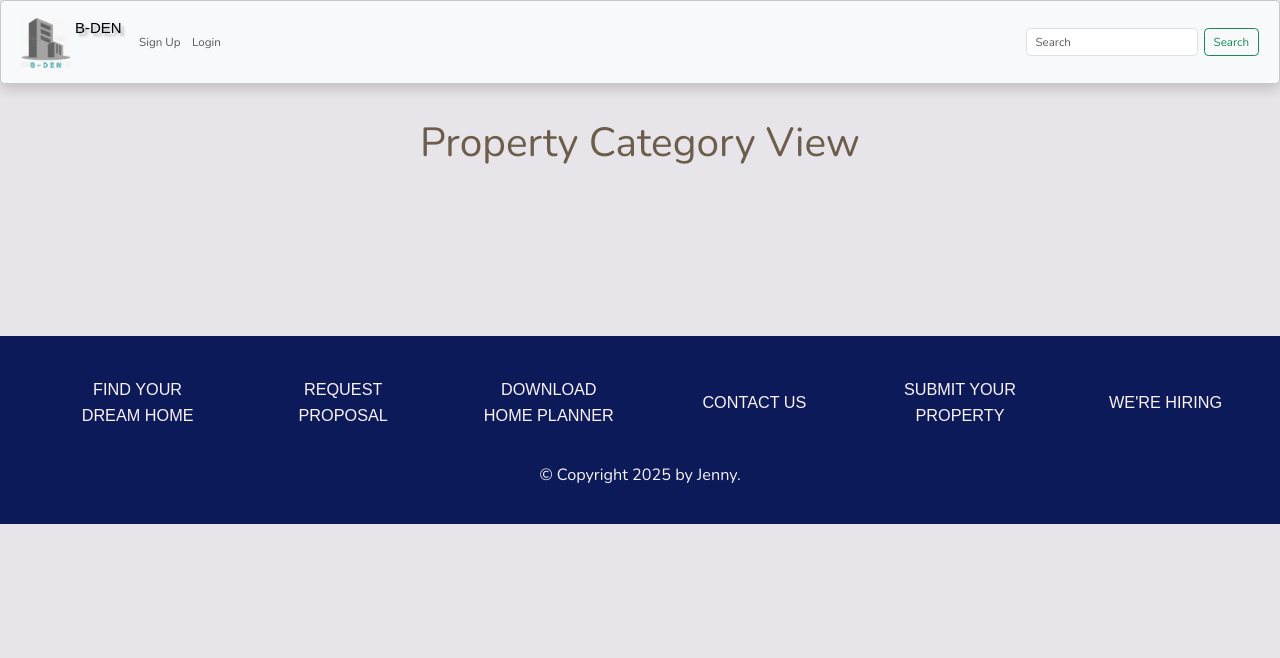
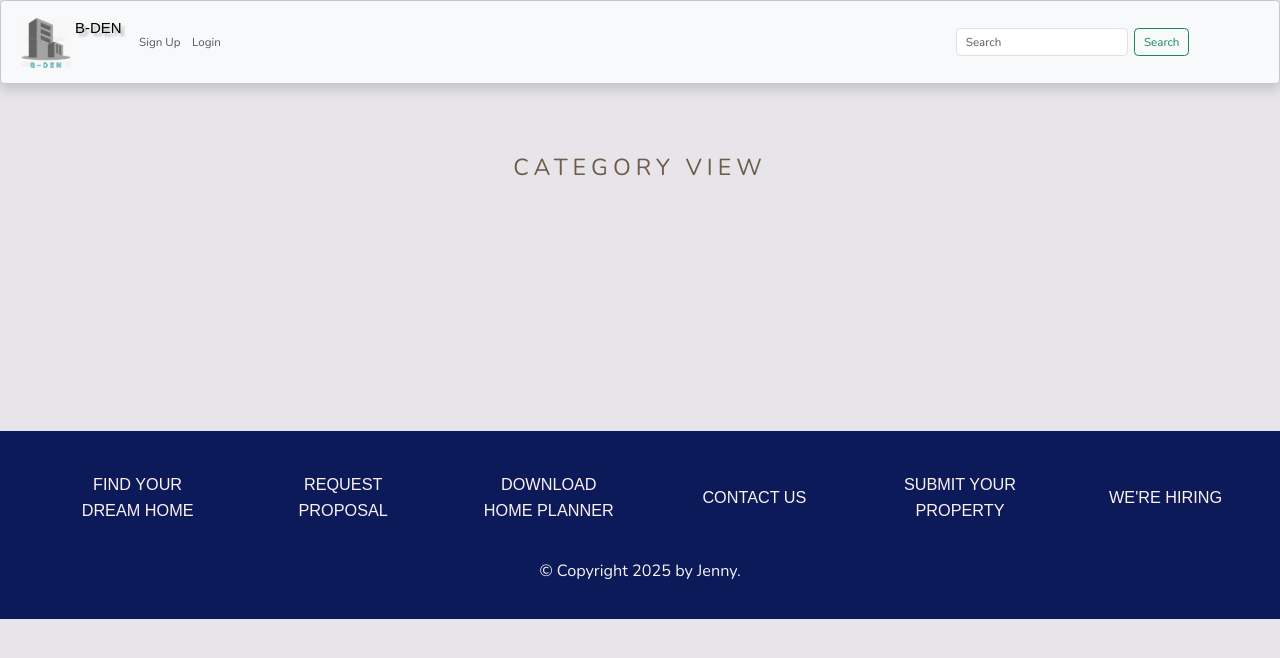
Before and after one commit to Francis-7/bden-property_management, a Django app: template bdenapp/templates/bdenapp/category.html in a window 1280 px wide. Shown: the top 658 px of the page. Run offline with Django 5.2, Linux system fonts and the light colour scheme; the template is opened without the code that fills it, so the values that code supplies are empty; some libraries are stand-ins or nearby versions; some web fonts are replaced.

Commit message:
new updates

```diff
--- a/bdenapp/templates/bdenapp/base.html
+++ b/bdenapp/templates/bdenapp/base.html
@@ -59,7 +59,6 @@
     background-color: rgba(1, 20, 0, 0.05);
     transform: translateY(-3px); }
 
-/* foooter */
 
      {% endblock %}
     </style>
@@ -141,14 +140,19 @@
               </li>
             </ul>
           {% endif %}
-          <form class="d-flex"  action="">
+          <form class="d-flex me-5 pe-5"
+                method="get"
+                action="{% url 'property_search_result' %}">
             <input class="form-control me-2"
                    type="text"
                    name="q"
                    placeholder="Search"
-                   aria-label="Search" />
+                   aria-label="Search"
+                   id="search-input"
+                   autocomplete="off" />
             <button class="btn btn-outline-success" type="submit">Search</button>
           </form>
+          <div id="suggestions"></div>
         </div>
       </div>
     </nav>
@@ -199,5 +203,34 @@
 
             {% endblock js %}
     </script>
+    <script>
+      $(document).ready(function() {
+  $('#search-input').on('keyup', function() {
+  const query = $(this).val();
+  if (query.length > 1) {
+  $.ajax({
+  url: "{% url 'property_autocomplete' %}",
+  data: { 'q': query },
+  success: function(data) {
+  let suggestions = '';
+  data.forEach(function(item) {
+  suggestions += `
+  <div class="suggestion-item">${item}</div>
+  `;
+  });
+  $('#suggestions').html(suggestions);
+  }
+  });
+  } else {
+  $('#suggestions').empty();
+  }
+  });
+  // Add click functionality for suggestions
+  $(document).on('click', '.suggestion-item', function() {
+  $('#search-input').val($(this).text());
+  $('#suggestions').empty();
+  });
+  });
+    </script>
   </body>
 </html>
--- a/bdenapp/templates/bdenapp/category.html
+++ b/bdenapp/templates/bdenapp/category.html
@@ -1,5 +1,6 @@
 {% extends 'bdenApp/base.html' %}
 {% load static %}
+{% load humanize %}
 {% load custom_filters %}
 {% block title %}
     Category View
@@ -14,47 +15,43 @@
     max-width: 100%;
     margin: 1em auto;
     display: grid;
-    grid-template-columns: repeat(auto-fill, minmax(200px, 1fr));
+    grid-template-columns: repeat(auto-fit, 25%);
+    grid-template-rows: repeat(auto-fit, 1fr);
+    justify-content: center;
     grid-gap: 15px;
-    }
-    .for-property {
-    font: 1em sans-serif;
-    padding: 1em;
-    }
-    .for-property img {
-    max-width: 100%;
+    padding: 3rem;
     }
     .card {
     border: 1px solid #999;
-    border-radius: 3px;
+    padding: 1rem;
     display: grid;
-    grid-template-rows: max-content 150px 1fr;
+    grid-template-rows: 250px 1fr;
+    grid-gap: 5px;
     }
     .card img {
     object-fit: cover;
     width: 100%;
     height: 100%;
     }
-    .card h2 {
-    margin: 0;
-    padding: 0.5rem;
-    font: 1em sans-serif;
+    .content {
+    padding: 1rem;
+    text-align: justify;
     }
-    .card .content {
-    padding: 0.5rem;
+    .category--heading {
+    letter-spacing: 5px;
+    padding: 3rem;
+    text-align: center;
+    text-transform: uppercase;
     }
 {% endblock style %}
 {% block content %}
-    <div class="text-center">
-        <h2 class="display-4">Property Category View</h2>
+    <div class="category--heading">
+        <h2>Category View</h2>
     </div>
     <section class="for-property">
         <div class="cards">
             {% for obj in objects %}
                 <div class="card">
-                    <div class="heading">
-                        <h2>{{ obj.typeChoice }}</h2>
-                    </div>
                     <a href="{% url 'propertyview' obj.pk %}">
                         <img src="{{ obj.picture.url }}" alt="{{ obj.owner }}" />
                     </a>
@@ -62,6 +59,7 @@
                         <h3>{{ obj.location |first_word_before_comma }}</h3>
                         <p>{{ obj.description }}</p>
                     </div>
+                    <div class="content">₦{{ obj.price | intcomma }}</div>
                 </div>
             {% endfor %}
         </div>
--- a/bdenapp/templates/bdenapp/city_properties.html
+++ b/bdenapp/templates/bdenapp/city_properties.html
@@ -18,7 +18,7 @@
     padding: 3rem;
     margin: 2rem;
     display: grid;
-    grid-template-columns: repeat(auto-fit, 25%);
+    grid-template-columns: repeat(auto-fit, minmax(25%, 1fr));
     grid-template-rows: repeat(auto-fit, 1fr);
     grid-gap: 1rem;
     justify-content: center;
```
Also changed, not shown: bdenapp/templates/bdenapp/property_search_result.html (+35 -22 lines), bdenapp/templates/bdenapp/propertyview.html (+23 -10 lines).
